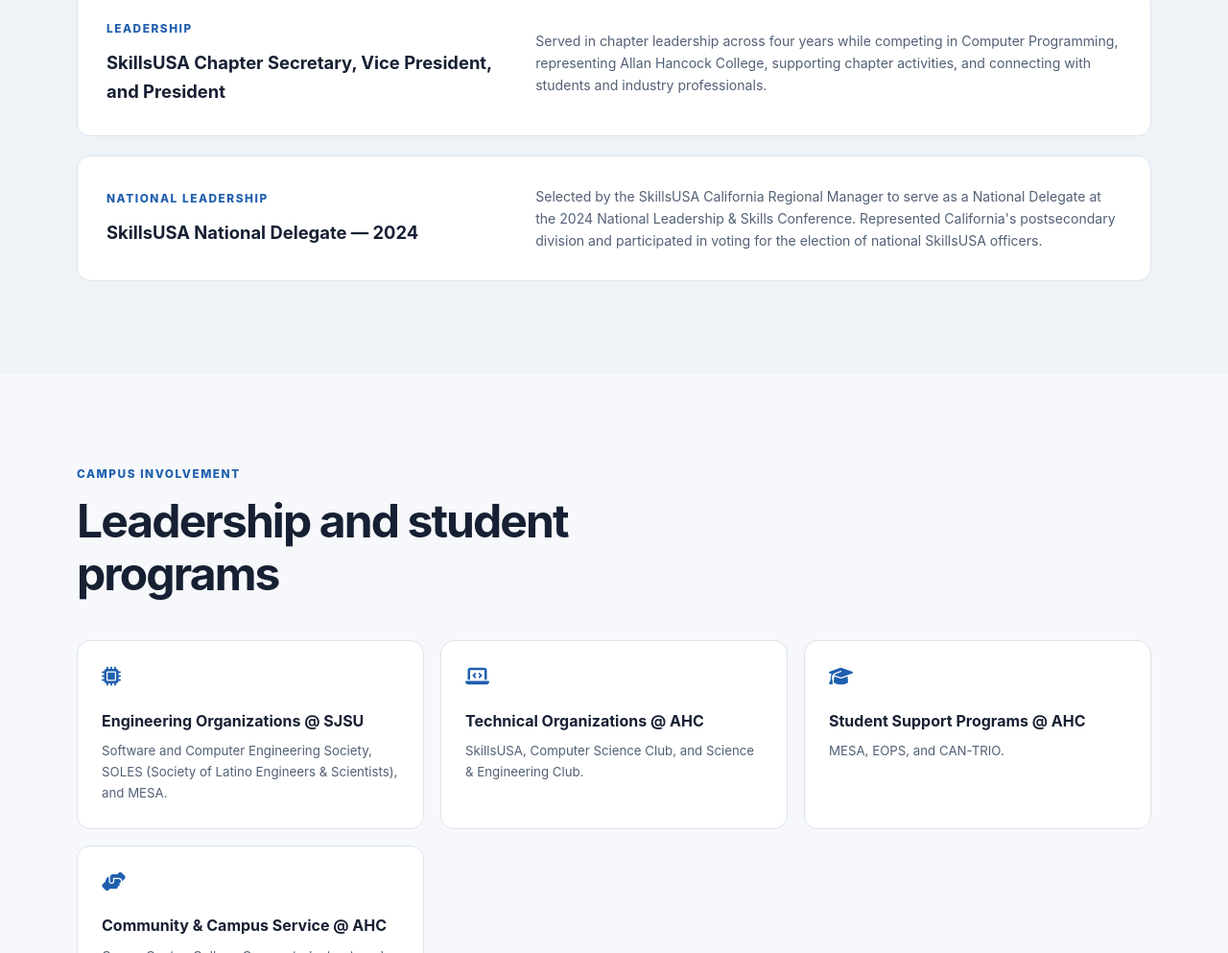
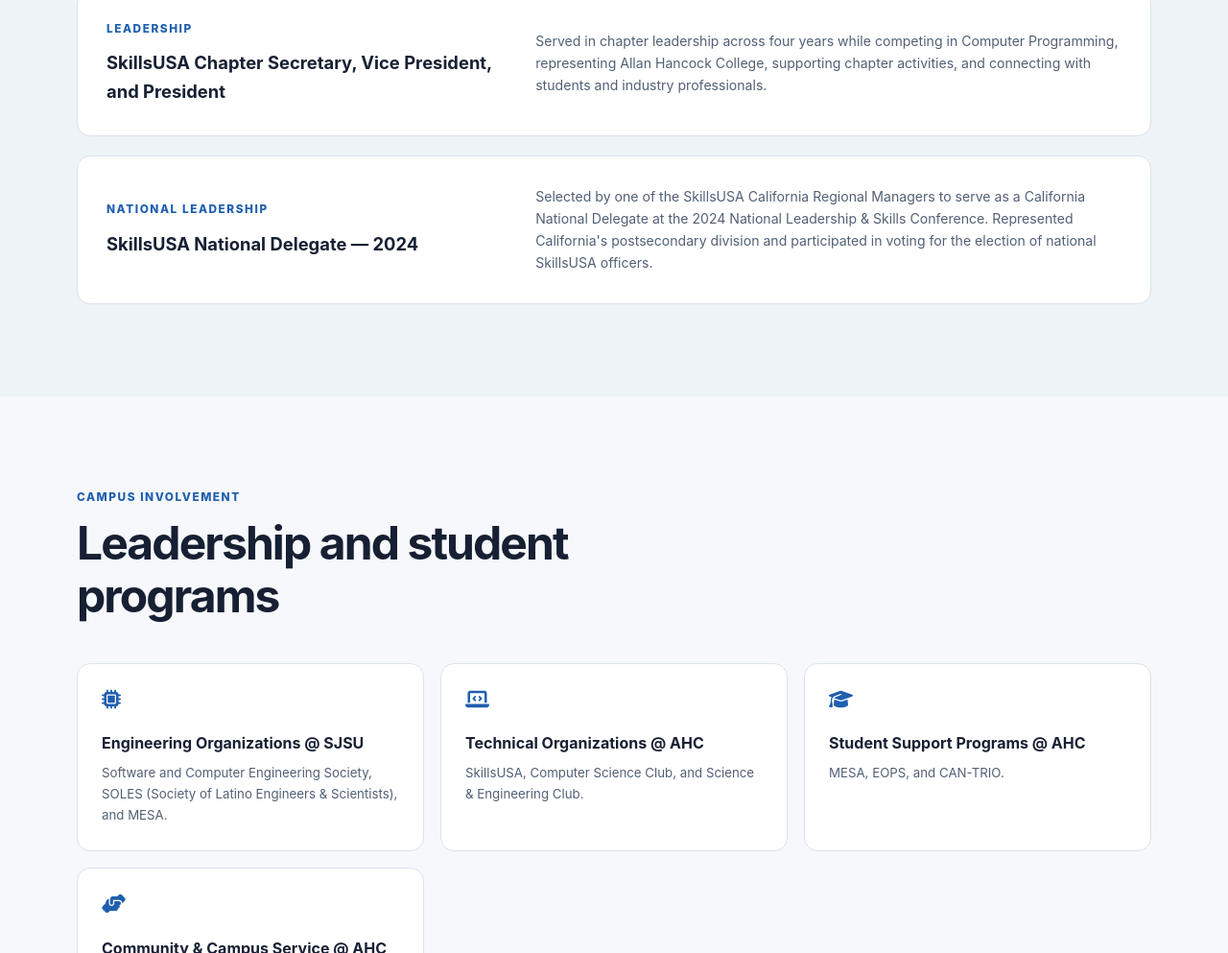
Before and after one commit to JovanyCardenas/portfolio, a plain HTML site: page index.html in a window 1280 px wide. Shown: the part 7645-8638 px from the top of the page at 96% size. Drawn offline with Linux system fonts and the light colour scheme.

Commit message:
Update delegate description in index.html

```diff
--- a/index.html
+++ b/index.html
@@ -1090,8 +1090,8 @@
                     </div>
 
                     <p>
-                        Selected by the SkillsUSA California Regional Manager to serve as a
-                        National Delegate at the 2024 National Leadership & Skills Conference.
+                        Selected by one of the SkillsUSA California Regional Managers to serve as a
+                        California National Delegate at the 2024 National Leadership & Skills Conference.
                         Represented California's postsecondary division and participated in
                         voting for the election of national SkillsUSA officers.
                     </p>
```
